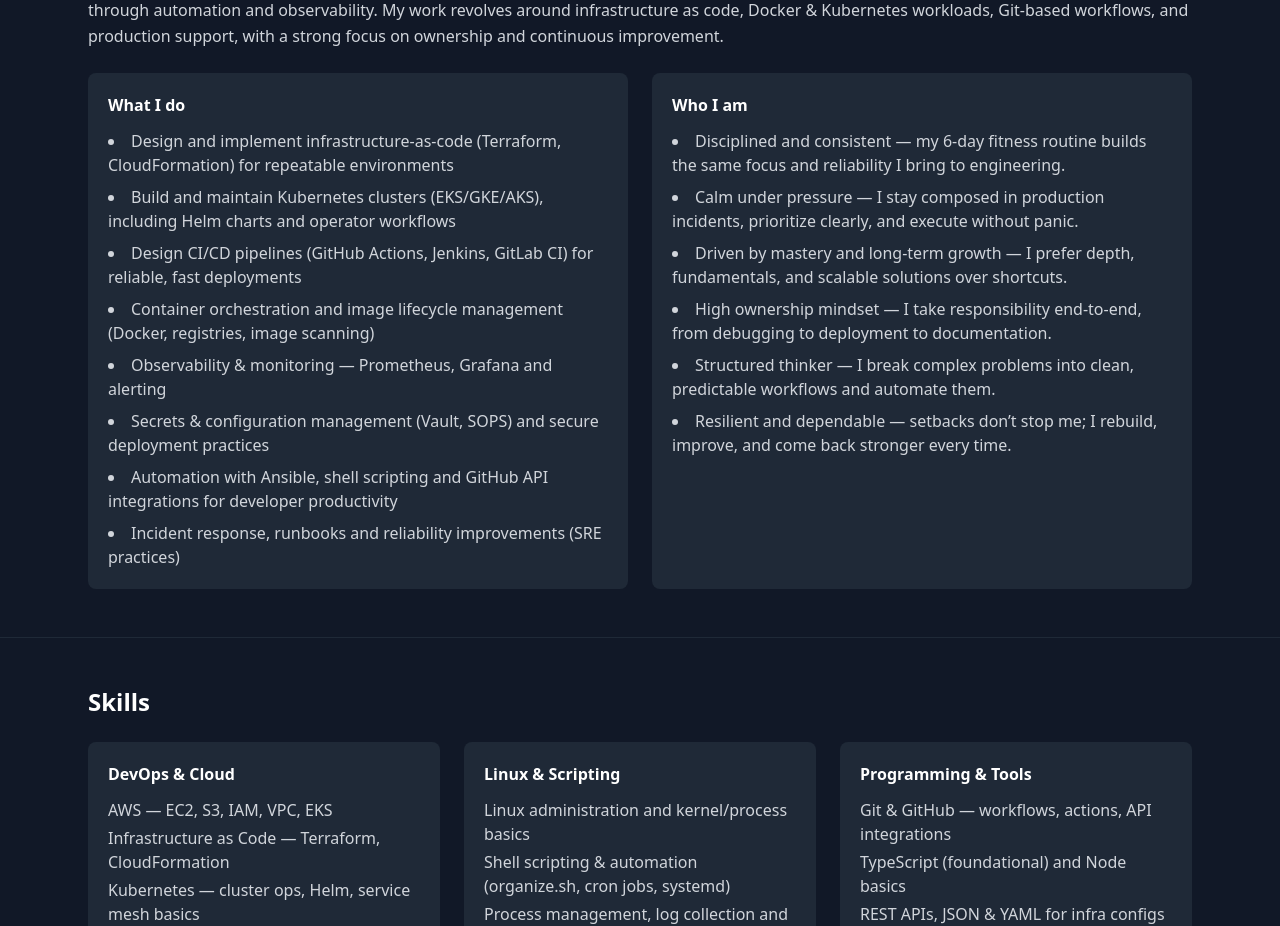
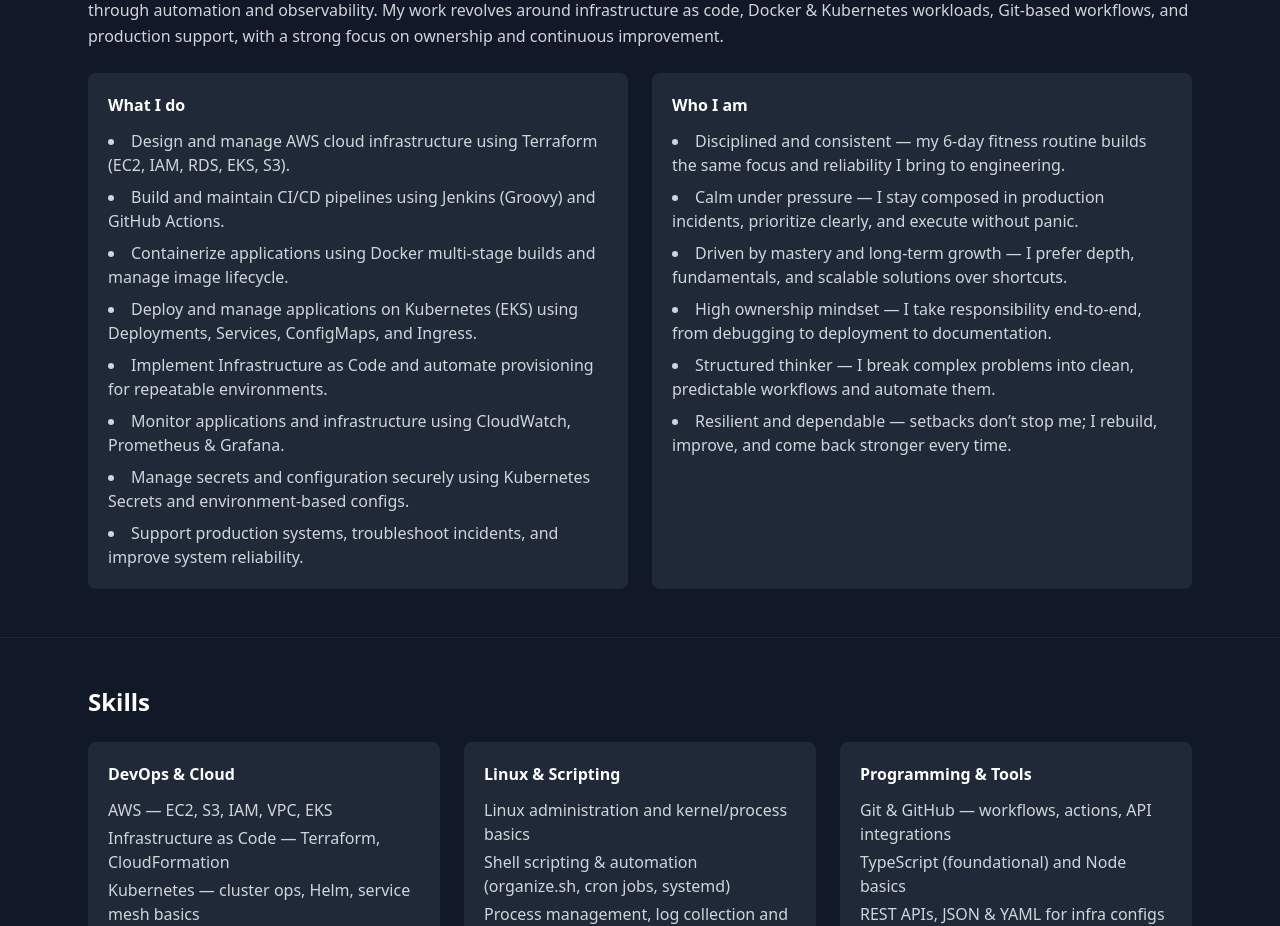
Before and after one commit to VEER0402/veerendra-portfolio, a React (Create React App) app: page / in a window 1280 px wide. Shown: the part 800-1726 px from the top of the page. Built offline with nearby package versions, Linux system fonts and the light colour scheme.

Commit message:
updated portfolio

```diff
--- a/src/veerendra_dwivedi_portfolio.jsx
+++ b/src/veerendra_dwivedi_portfolio.jsx
@@ -107,14 +107,14 @@
             <div className="bg-gray-800 p-5 rounded-lg">
               <h4 className="font-semibold">What I do</h4>
               <ul className="mt-3 text-gray-300 space-y-2 list-disc list-inside">
-                <li>Design and implement infrastructure-as-code (Terraform, CloudFormation) for repeatable environments</li>
-                <li>Build and maintain Kubernetes clusters (EKS/GKE/AKS), including Helm charts and operator workflows</li>
-                <li>Design CI/CD pipelines (GitHub Actions, Jenkins, GitLab CI) for reliable, fast deployments</li>
-                <li>Container orchestration and image lifecycle management (Docker, registries, image scanning)</li>
-                <li>Observability & monitoring — Prometheus, Grafana and alerting</li>
-                <li>Secrets & configuration management (Vault, SOPS) and secure deployment practices</li>
-                <li>Automation with Ansible, shell scripting and GitHub API integrations for developer productivity</li>
-                <li>Incident response, runbooks and reliability improvements (SRE practices)</li>
+                <li>Design and manage AWS cloud infrastructure using Terraform (EC2, IAM, RDS, EKS, S3).</li>
+                <li>Build and maintain CI/CD pipelines using Jenkins (Groovy) and GitHub Actions.</li>
+                <li>Containerize applications using Docker multi-stage builds and manage image lifecycle.</li>
+                <li>Deploy and manage applications on Kubernetes (EKS) using Deployments, Services, ConfigMaps, and Ingress.</li>
+                <li>Implement Infrastructure as Code and automate provisioning for repeatable environments.</li>
+                <li>Monitor applications and infrastructure using CloudWatch, Prometheus & Grafana.</li>
+                <li>Manage secrets and configuration securely using Kubernetes Secrets and environment-based configs.</li>
+                <li>Support production systems, troubleshoot incidents, and improve system reliability.</li>
               </ul>
             </div>
 
```
